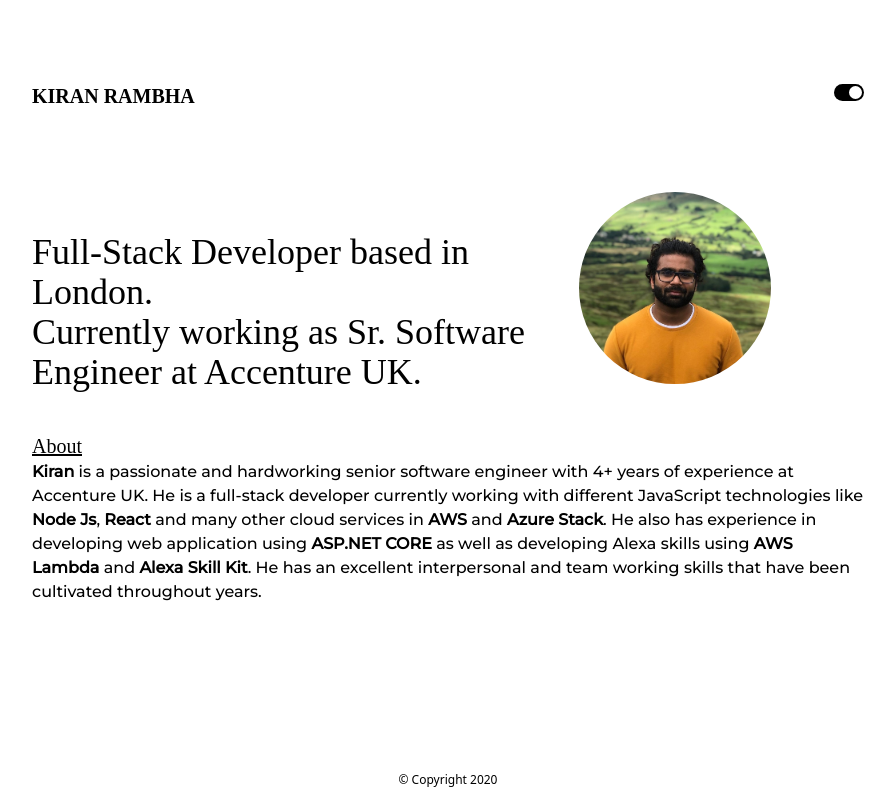
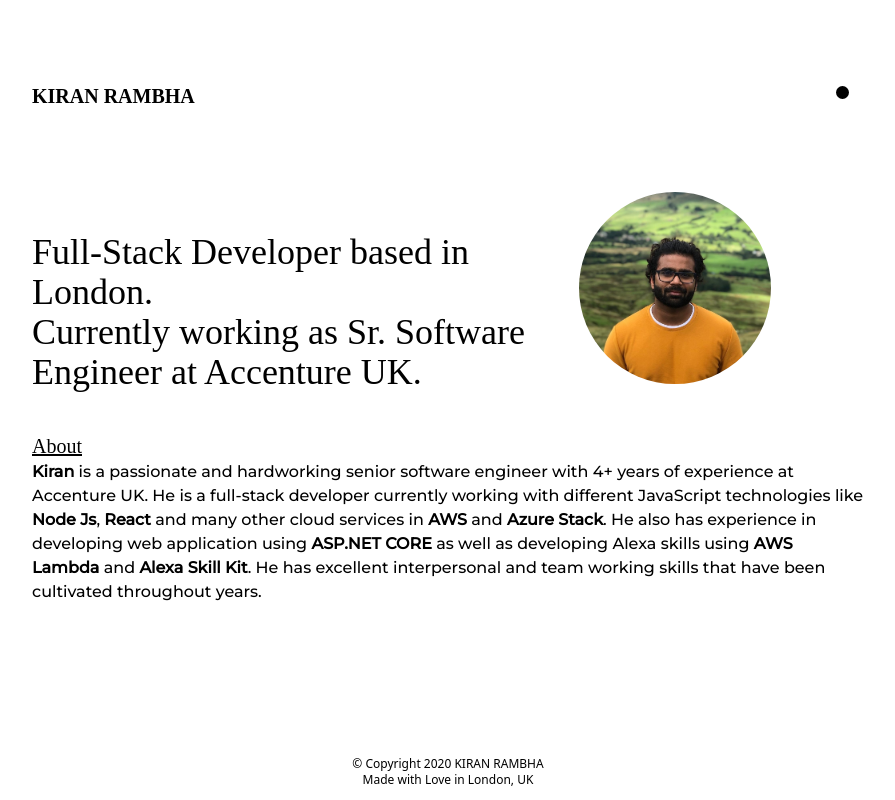
Before and after one commit to KiranRambha/ProjectReact, a React (Create React App) app: page / in a window 1280 px wide. Shown: the whole page, without its empty margins (192-1087 px from the left). Built offline with nearby package versions, Linux system fonts and the light colour scheme; a web font is replaced by a local one.

Commit message:
text changes

```diff
--- a/src/App.js
+++ b/src/App.js
@@ -7,6 +7,7 @@ function App() {
   let theme = localStorage.getItem('darkMode')
     ? localStorage.getItem('darkMode')
     : 'dark';
+  localStorage.setItem('darkMode', theme);
   const [darkMode, setDarkMode] = useState(theme);
   return (
     <div
--- a/src/Components/Body.js
+++ b/src/Components/Body.js
@@ -17,7 +17,7 @@ export default function Body(props) {
         <b>Node Js</b>, <b>React</b> and many other cloud services in <b>AWS</b>{' '}
         and <b>Azure Stack</b>. He also has experience in developing web
         application using <b>ASP.NET CORE</b> as well as developing Alexa skills
-        using <b>AWS Lambda</b> and <b>Alexa Skill Kit</b>. He has an excellent
+        using <b>AWS Lambda</b> and <b>Alexa Skill Kit</b>. He has excellent
         interpersonal and team working skills that have been cultivated
         throughout years.
       </div>
--- a/src/Components/Footer.js
+++ b/src/Components/Footer.js
@@ -5,7 +5,9 @@ function Footer(props) {
     <footer
       className={`${props.darkMode}:bg-black ${props.darkMode}:text-white text-center text-xs p-3 absolute bottom-0 w-full`}
     >
-      &copy; Copyright 2020
+      &copy; Copyright 2020 KIRAN RAMBHA
+      <br />
+      Made with Love in London, UK
     </footer>
   );
 }
```
